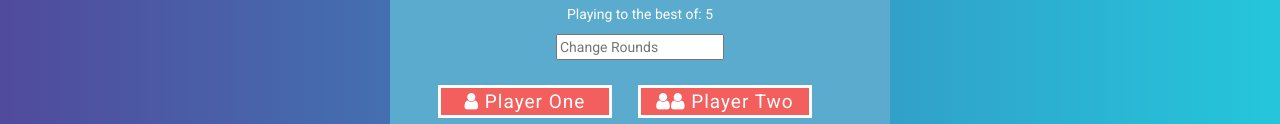
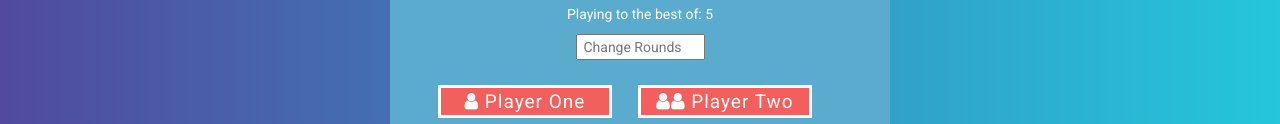
Before and after one commit to DanielGarciaGuillen/scorekeeper, a plain HTML site: page index.html in a window 1280 px wide. Shown: the part 358-482 px from the top of the page. Drawn offline with nearby package versions, Linux system fonts and the light colour scheme.

Commit message:
style/change scorelimit

```diff
--- a/style.css
+++ b/style.css
@@ -22,7 +22,9 @@ background: linear-gradient(to right, #514A9D, #24C6DC); /* W3C, IE 10+/ Edge, F
 }
 
 #scorelimit{
-    color: #A3A3A3;
+    color: black;
+     width: 30%;
+     text-align: center;
 }
 
 .winner {
@@ -73,17 +75,19 @@ button {
     font-size: 19px;
     width: 200px;
 }
-
 #rest {
     font-size: 15px;
     width: 125px;
     margin-top: 20px;
+
 }
 
 .scorelimit {
     text-align: center;
     margin: 0 auto;
     font-size: 14px;
+
+
 }
 
 .btn.striped-shadow span {
```
